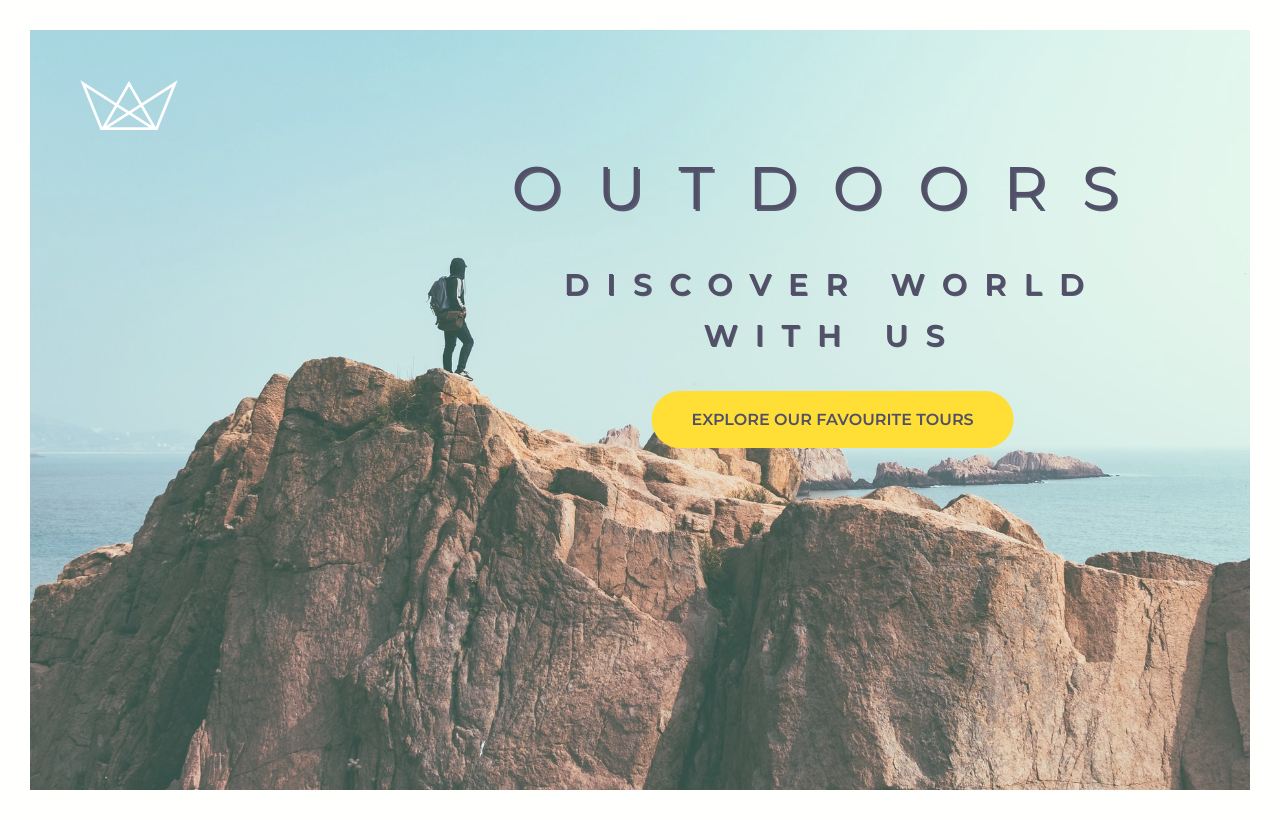
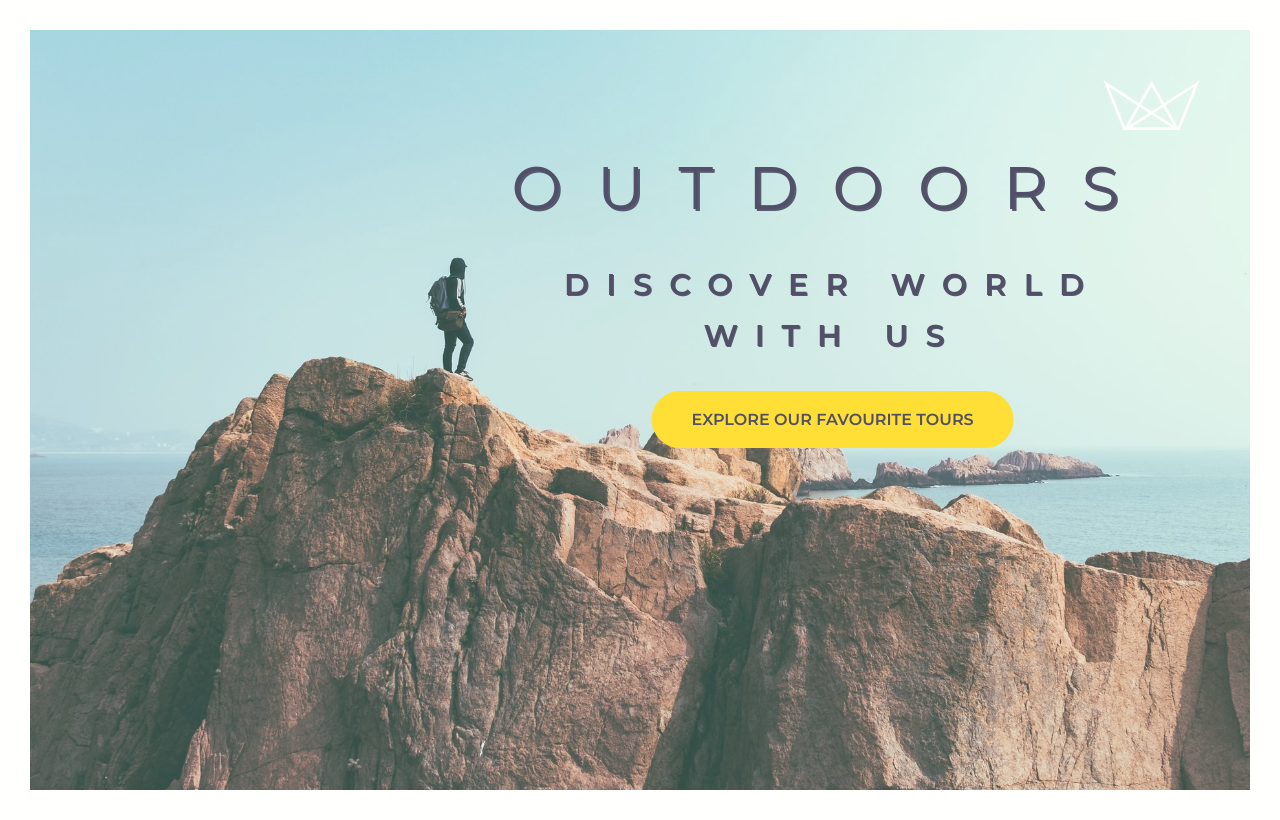
Before and after one commit to Alexey-Astapchik/Web-Page, a plain HTML site: page index.html in a window 1280 px wide. Drawn offline with Linux system fonts and the light colour scheme.

```diff
--- a/css/style.css
+++ b/css/style.css
@@ -1,16 +1,22 @@
-*{
+*,
+*::after,
+*::before{
     margin: 0;
     padding: 0;
-    box-sizing: border-box;
+    box-sizing: inherit;
+}
+
+html{
+    font-size: 62.5%;
 }
 body{
     background-color: #fffffe;
     font-family: 'Montserrat', sans-serif;
     font-weight: 400;
-    font-size: 16px;
     line-height: 1.7;
     color: #272343;
     padding: 30px;
+    box-sizing: border-box;
 }
 
 .header{
@@ -32,17 +38,18 @@
 }
 
 
-.logo-box{
+.header__logo-box{
     position: absolute;
     top: 50px;
-    left: 50px;
+    right: 50px;
+    opacity: 1;
 }
-.logo{
+.header__logo{
     height: 50px;
     /* animation: moveInRight 2s ease-out; */
 }
 
-.header-box{
+.header__text-box{
     position: absolute;
     top: 10%;
     left: 50%;
@@ -76,10 +83,22 @@
     animation: moveInRight 3s ease-out;
 }
 
+@keyframes moveFromDownToUp{
+    0% {
+        opacity: 0;
+        transform: translateY(150px);
+    }
+
+    100% {
+        opacity: 1;
+        transform: translateY(0);
+    }
+}
+
 @keyframes moveInLeft{
     0% {
         opacity: 0;
-        transform: translateX(-100px);
+        transform: translatex(-100px);
     }
 
     80% {
@@ -135,4 +154,5 @@
     font-size: 16px;
     line-height: 1.7;
     color: #272343;
+    animation: moveFromDownToUp 3s ease-out;
 }
--- a/index.html
+++ b/index.html
@@ -8,15 +8,14 @@
 </head>
 <body>
     <header class="header">
-        <div class="logo-box">
-            <img src="img/logo-white.png" alt="logo" class="logo">
+        <div class="header__logo-box">
+            <img src="img/logo-white.png" alt="logo" class="header__logo">
         </div>
-        <div class="header-box">
+        <div class="header__text-box">
             <h1 class="main_header">
                 <span class="header-primary">Outdoors</span>
                 <span class="header-sub">Discover world with us</span>
             </h1>
-
             <a href='#' class="btn btn-yellow">Explore our favourite tours</a>
         </div>
     </header>
```
